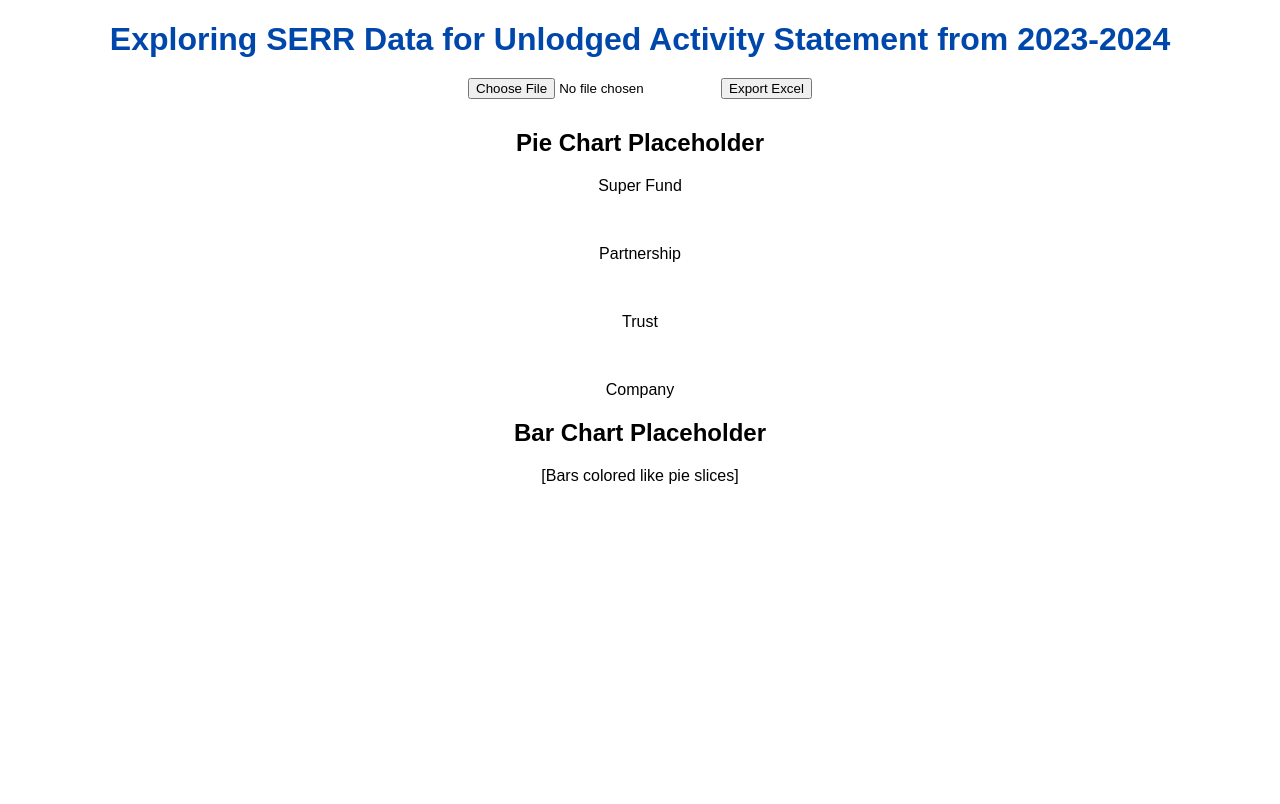
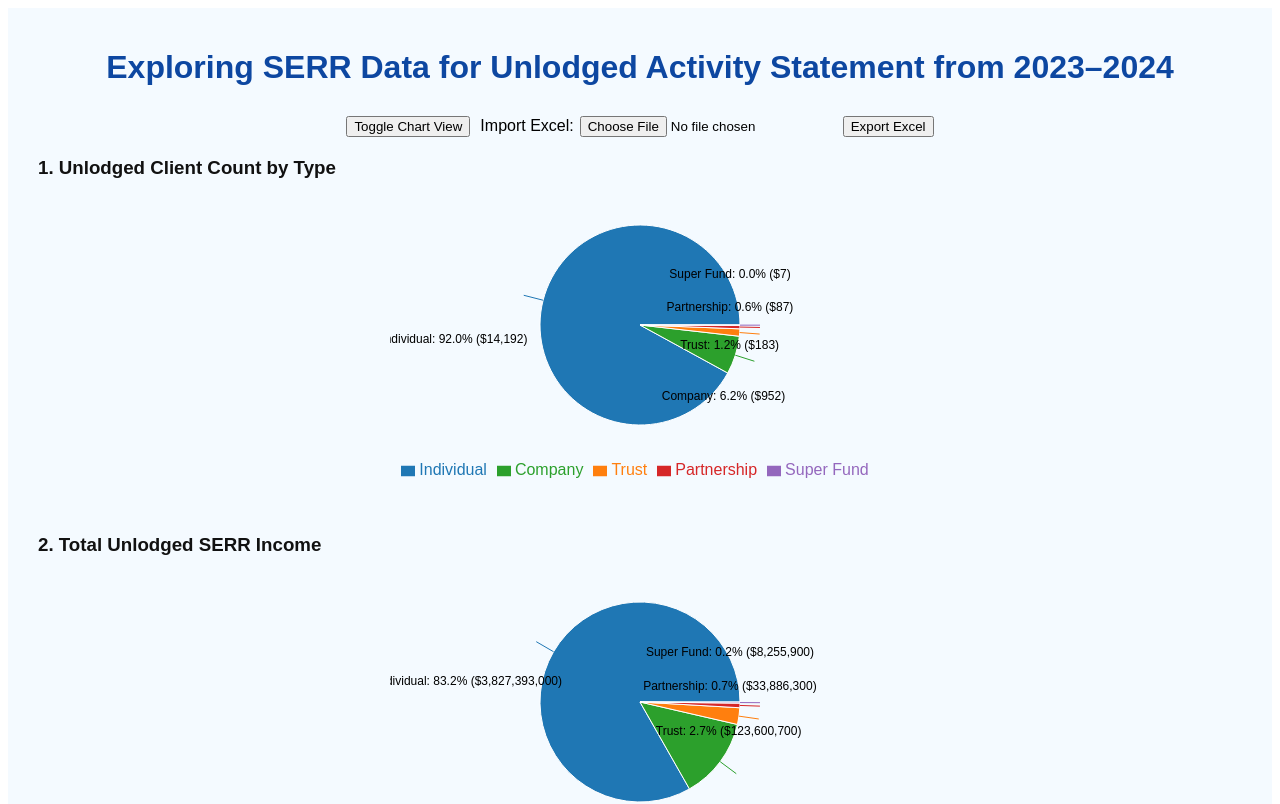
Before and after one commit to YifanZhang1234/rotation-1, a React (Create React App) app: page / in a window 1280 px wide. Shown: the top 804 px of the page. Built offline with nearby package versions, Linux system fonts and the light colour scheme.

Commit message:
Deploy serr17

```diff
--- a/public/index.html
+++ b/public/index.html
@@ -1,10 +1,11 @@
 <!DOCTYPE html>
 <html lang="en">
-<head>
-  <meta charset="UTF-8" />
-  <title>Exploring SERR Data for Unlodged Activity Statement from 2023-2024</title>
-</head>
-<body>
-  <div id="root">Loading...</div>
-</body>
+  <head>
+    <meta charset="UTF-8" />
+    <meta name="viewport" content="width=device-width, initial-scale=1.0" />
+    <title>SERR Dashboard</title>
+  </head>
+  <body>
+    <div id="root"></div>
+  </body>
 </html>
--- a/src/Dashboard.js
+++ b/src/Dashboard.js
@@ -1,29 +1,143 @@
-import React, { useState, useEffect } from 'react';
 
-function Dashboard() {
-  return (
-    <div style={{ fontFamily: 'Arial', textAlign: 'center' }}>
-      <h1 style={{ color: '#0047ab', marginBottom: '20px' }}>
-        Exploring SERR Data for Unlodged Activity Statement from 2023-2024
-      </h1>
-      <input type="file" accept=".csv" />
-      <button>Export Excel</button>
-      <div style={{ marginTop: '30px' }}>
-        <h2>Pie Chart Placeholder</h2>
-        <p>Super Fund</p>
-        <br />
-        <p>Partnership</p>
-        <br />
-        <p>Trust</p>
-        <br />
-        <p>Company</p>
-      </div>
-      <div>
-        <h2>Bar Chart Placeholder</h2>
-        <p>[Bars colored like pie slices]</p>
+import React, { useEffect, useState } from "react";
+import {
+  PieChart, Pie, Cell, BarChart, Bar, XAxis, YAxis, Tooltip, Legend, ResponsiveContainer
+} from "recharts";
+import * as XLSX from "xlsx";
+
+const COLORS = ["#1f77b4", "#2ca02c", "#ff7f0e", "#d62728", "#9467bd"];
+
+const initialData = [
+  { type: "Individual", count: 14192, total: 3827393000 },
+  { type: "Company", count: 952, total: 605185700 },
+  { type: "Trust", count: 183, total: 123600700 },
+  { type: "Partnership", count: 87, total: 33886300 },
+  { type: "Super Fund", count: 7, total: 8255900 }
+];
+
+const Dashboard = () => {
+  const [data, setData] = useState(initialData);
+  const [viewType, setViewType] = useState("pie");
+
+  const pieData = (key) => {
+    const total = data.reduce((sum, item) => sum + item[key], 0);
+    return data.map((item) => ({
+      name: item.type,
+      value: item[key],
+      percent: ((item[key] / total) * 100).toFixed(1),
+      raw: item[key]
+    }));
+  };
+
+  const labelAdjust = {
+    "Super Fund": -60,
+    "Partnership": -30,
+    "Trust": 0,
+    "Company": 20,
+    "Individual": 40,
+  };
+
+  const renderLabel = (entry) => {
+    const RADIAN = Math.PI / 180;
+    const radius = 110;
+    const cx = 200;
+    const cy = 150;
+    const angle = entry.midAngle;
+    const offset = labelAdjust[entry.name] || 0;
+    const x = cx + (radius + 30) * Math.cos(-angle * RADIAN);
+    const y = cy + (radius + 30) * Math.sin(-angle * RADIAN) + offset;
+
+    return (
+      <text x={x} y={y} fill="#000" fontSize="12px" textAnchor="middle" dominantBaseline="central">
+        {`${entry.name}: ${entry.percent}% ($${entry.raw.toLocaleString()})`}
+      </text>
+    );
+  };
+
+  const handleExport = () => {
+    const ws = XLSX.utils.json_to_sheet(data);
+    const wb = XLSX.utils.book_new();
+    XLSX.utils.book_append_sheet(wb, ws, "Data");
+    XLSX.writeFile(wb, "serr_export.xlsx");
+  };
+
+  const handleImport = (e) => {
+    const file = e.target.files[0];
+    if (!file) return;
+    const reader = new FileReader();
+    reader.onload = (evt) => {
+      const bstr = evt.target.result;
+      const wb = XLSX.read(bstr, { type: "binary" });
+      const ws = wb.Sheets[wb.SheetNames[0]];
+      const parsed = XLSX.utils.sheet_to_json(ws);
+      setData(parsed);
+    };
+    reader.readAsBinaryString(file);
+  };
+
+  const chartBlock = (title, key, chartIndex) => (
+    <div style={{ marginBottom: 50 }}>
+      <h3 style={{ textAlign: "left", marginLeft: 10, marginBottom: 5, color: "#111" }}>{title}</h3>
+      <div style={{ display: "flex", justifyContent: "center" }}>
+        <ResponsiveContainer width={500} height={300}>
+          {viewType === "pie" ? (
+            <PieChart>
+              <Pie
+                data={pieData(key)}
+                cx="50%"
+                cy="50%"
+                label={(entry) => renderLabel(entry)}
+                outerRadius={100}
+                dataKey="value"
+              >
+                {pieData(key).map((_, i) => (
+                  <Cell key={i} fill={COLORS[i % COLORS.length]} />
+                ))}
+              </Pie>
+              <Tooltip />
+              <Legend />
+            </PieChart>
+          ) : (
+            <BarChart data={pieData(key)}>
+              <XAxis dataKey="name" />
+              <YAxis />
+              <Tooltip />
+              <Legend />
+              <Bar dataKey="value">
+                {pieData(key).map((_, i) => (
+                  <Cell key={i} fill={COLORS[i % COLORS.length]} />
+                ))}
+              </Bar>
+            </BarChart>
+          )}
+        </ResponsiveContainer>
       </div>
     </div>
   );
-}
+
+  return (
+    <div style={{ backgroundColor: "#f4faff", padding: "20px", fontFamily: "Arial" }}>
+      <h1 style={{ textAlign: "center", color: "#0d47a1", marginBottom: 30 }}>
+        Exploring SERR Data for Unlodged Activity Statement from 2023–2024
+      </h1>
+      <div style={{ marginBottom: 20, textAlign: "center" }}>
+        <button onClick={() => setViewType(viewType === "pie" ? "bar" : "pie")}>
+          Toggle Chart View
+        </button>
+        <label style={{ marginLeft: 10 }}>
+          <span style={{ marginRight: 6 }}>Import Excel:</span>
+          <input type="file" accept=".xlsx, .xls" onChange={handleImport} />
+        </label>
+        <button onClick={handleExport} style={{ marginLeft: 10 }}>Export Excel</button>
+      </div>
+      {chartBlock("1. Unlodged Client Count by Type", "count", 0)}
+      {chartBlock("2. Total Unlodged SERR Income", "total", 1)}
+      {chartBlock("3. Average Income per Client", "total", 2)}
+      <footer style={{ textAlign: "center", color: "#1f77b4", marginTop: 60 }}>
+        Created by Yifan Zhang, 2025
+      </footer>
+    </div>
+  );
+};
 
 export default Dashboard;
```
Also changed, not shown: package.json (+8 -5 lines), src/index.js (+5 -4 lines).
